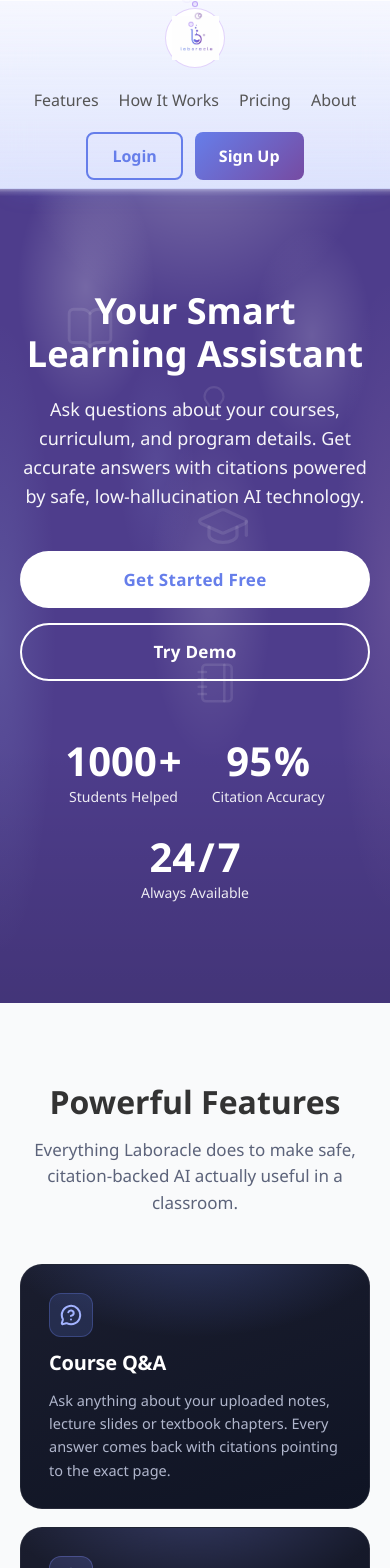
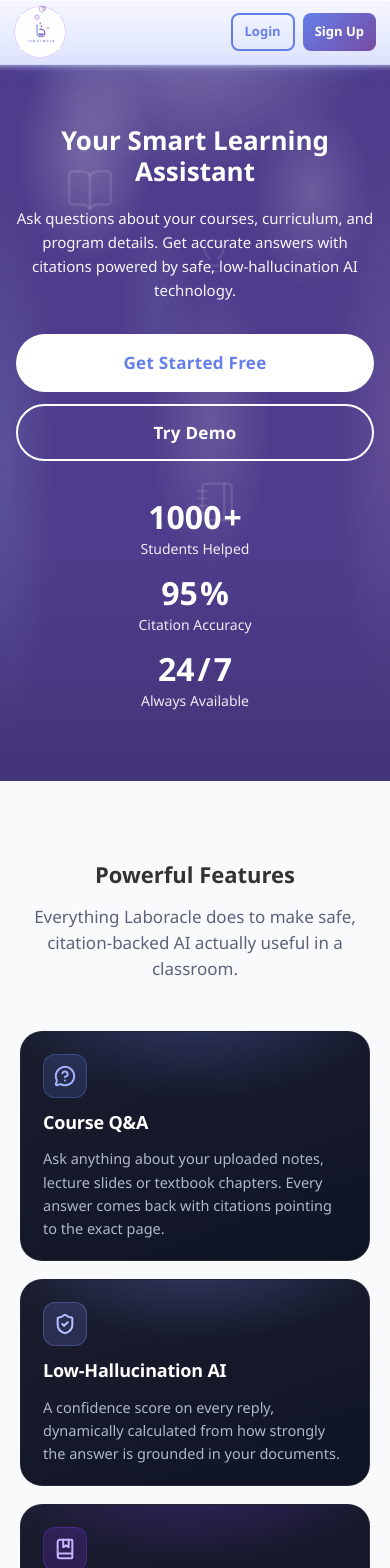
Before and after one commit to fk3q/FinalYearProject, a React (Vite) app: page / in a window 390 px wide. Shown: the top 1568 px of the page. Built offline with nearby package versions, Linux system fonts and the light colour scheme; no server answers.

Commit message:
Push hero video back down, mobile responsive overhaul, replay intro+cards on every login

```diff
--- a/src/ChatPage.jsx
+++ b/src/ChatPage.jsx
@@ -99,11 +99,14 @@ const ChatPage = () => {
 
   // AI-modes flash-card walkthrough.
   //
-  // Auto-show rule: ONLY for first-time users on this device. We mark
-  // the tour as done in localStorage the moment the carousel dismisses
-  // (or even if it never opens this session, after a successful auth)
-  // so it never auto-replays. The session flag set by Login.jsx /
-  // Signup.jsx is consumed but does not force a replay.
+  // Auto-show rules (mirrors ChatIntroVideo):
+  //   1. ALWAYS queue after a fresh login/signup (the
+  //      `laboracle_just_authed` session flag is set by Login.jsx /
+  //      Signup.jsx right before navigating to /chat). The carousel
+  //      then triggers as soon as the cinematic dismisses.
+  //   2. Otherwise, queue only for first-time users on this device
+  //      (`laboracle_modes_tour_done` localStorage flag). This makes
+  //      the tour a one-shot gimmick on organic visits.
   //
   // Manual replay: the "Replay tour" button beneath the AI Mode hint
   // sets `showModesIntro` directly, bypassing the auto-show logic.
@@ -111,12 +114,24 @@ const ChatPage = () => {
   const modesIntroPendingRef = useRef(false);
   useEffect(() => {
     try {
-      // Always clear the fresh-auth flag on mount so it doesn't linger.
+      // Legacy session flag from earlier flow; clear it so it can't
+      // leak into a future build that still checks for it.
       sessionStorage.removeItem("laboracle_show_modes_intro");
-      const tourDone = localStorage.getItem("laboracle_modes_tour_done") === "1";
-      if (!tourDone) {
+
+      const justAuthed =
+        sessionStorage.getItem("laboracle_just_authed") === "1";
+      const tourDone =
+        localStorage.getItem("laboracle_modes_tour_done") === "1";
+
+      if (justAuthed || !tourDone) {
         modesIntroPendingRef.current = true;
       }
+
+      // Consume the auth flag so a same-tab refresh of /chat doesn't
+      // re-trigger the cinematic + cards mid-session. ChatIntroVideo
+      // already read the flag during its initial render (synchronous,
+      // before this effect runs), so clearing it here is safe.
+      sessionStorage.removeItem("laboracle_just_authed");
     } catch {
       /* storage may be unavailable in private mode -- skip the tour */
     }
--- a/src/Login.jsx
+++ b/src/Login.jsx
@@ -30,10 +30,17 @@ const Login = () => {
         saveSessionUser(data.user);
         if (data.user.theme) applyTheme(data.user.theme);
       }
-      // Land returning users straight in the chat workspace.
-      // ChatPage decides whether to show the AI-modes tour based on
-      // a per-device localStorage flag, so logging in doesn't force
-      // an existing user to sit through it again.
+      // Mark this navigation as freshly authenticated. ChatPage and
+      // ChatIntroVideo both consume this flag on mount so the
+      // cinematic intro + AI-modes flash cards play after EVERY
+      // login (and clear the flag once they've been queued up so
+      // organic /chat reloads don't replay them mid-session).
+      try {
+        sessionStorage.setItem("laboracle_just_authed", "1");
+      } catch {
+        /* private mode -- worst case the user just lands on /chat
+           without the cinematic, which is non-fatal. */
+      }
       navigate("/chat");
     },
     [applyTheme, navigate],
--- a/src/MainPage.css
+++ b/src/MainPage.css
@@ -523,9 +523,18 @@
  * on phones so the copy can own the small screen. */
 .hero-video-frame {
   position: absolute;
-  top: 0;
+  /* Shifted ~80px DOWN inside the hero so the visible window of the
+     source clip slides past the dark floor/shadow area at the bottom
+     of the video and that area gets clipped off by the hero's
+     `overflow: hidden`. The frame keeps its full natural height by
+     overshooting `bottom` symmetrically (negative bottom) -- the
+     overshoot is hidden, so the *visible* portion is the same size
+     as before, just translated downward. This restores the original
+     blend the user described as "perfect" before the navbar shrink
+     pulled the whole hero up the page. */
+  top: 80px;
   right: 0;
-  bottom: 0;
+  bottom: -80px;
   width: clamp(280px, 36%, 480px);
   z-index: -1;
   overflow: hidden;
@@ -535,11 +544,17 @@
  * solid hero background (#4E3D8C):
  *   · Left edge -- dissolves the video into the hero base so
  *     there's no hard vertical seam between video and non-video.
- *   · Bottom edge -- covers the thin black letterbox baked into
- *     the bottom of the source clip, blending it into the hero
- *     colour instead of showing a hard black line.
+ *   · Top edge -- now that the frame is shifted down, the empty
+ *     space we'd otherwise expose at the top of the source gets
+ *     softly covered so the streetlight doesn't appear to "float
+ *     in" out of nothing.
+ *   · Bottom edge -- covers any remaining floor shadow / black
+ *     letterbox at the bottom of the source clip, dissolving it
+ *     into the hero colour. Made larger (start at 60% instead of
+ *     78%) since the user reported dark shadows "pouring out" at
+ *     the bottom of the previous setup.
  * Sits above the video but below the glass highlights.
- * If the hero background is re-tuned, both #4E3D8C references below
+ * If the hero background is re-tuned, all #4E3D8C references below
  * must be updated to match. */
 .hero-video-frame::before {
   content: "";
@@ -554,8 +569,13 @@
       #4E3D8C 100%
     ),
     linear-gradient(
+      to top,
+      transparent 88%,
+      #4E3D8C 100%
+    ),
+    linear-gradient(
       to bottom,
-      transparent 78%,
+      transparent 60%,
       #4E3D8C 100%
     );
 }
@@ -1544,47 +1564,205 @@
   transform: none;
 }
 
-/* Responsive Design */
+/* ── Responsive Design ────────────────────────────────────────────────────
+ * Three breakpoints handle the marketing site:
+ *   · 768px  -- narrow tablets / large phones in landscape
+ *   · 640px  -- typical phones in portrait
+ *   · 420px  -- smallest commonly-supported phone widths
+ *
+ * Each breakpoint inherits from the larger one via the cascade, so we
+ * only need to override the things that actually change at each step.
+ * Watch out for any new section added later: anything using a fixed
+ * width or grid-template-columns: repeat(N, 1fr) will need its own
+ * override here or it WILL overflow the viewport on a phone. */
+
+/* Tablet portrait + large phones landscape */
 @media (max-width: 768px) {
+  /* Header: keep the logo + auth pills on the SAME row (stacking
+     them was making the navbar twice as tall on every phone load).
+     The Features/Pricing/About anchor links hide on mobile -- the
+     hero CTAs cover the same intent and there's no room for a real
+     menu without burger-menu JS. */
+  .header {
+    padding: 6px 0;
+  }
   .header-content {
-    flex-direction: column;
-    gap: 20px;
-  }
-
+    padding: 0 14px;
+    gap: 12px;
+  }
   .nav-links {
-    gap: 20px;
-  }
-
+    display: none;
+  }
+  .auth-buttons {
+    gap: 8px;
+  }
+  .login-btn,
+  .signup-btn {
+    padding: 8px 16px;
+    font-size: 14px;
+  }
+
+  /* Hero: smaller padding so the headline isn't 60% scroll on a
+     phone, smaller type, stack CTAs vertically with full width. */
+  .hero {
+    padding: 60px 16px 70px;
+  }
   .hero-title {
     font-size: 36px;
   }
-
   .hero-subtitle {
-    font-size: 18px;
-  }
-
+    font-size: 17px;
+    margin-bottom: 32px;
+  }
   .hero-buttons {
     flex-direction: column;
-    gap: 15px;
-  }
-
+    gap: 12px;
+    margin-bottom: 40px;
+  }
+  .hero-buttons .cta-button {
+    width: 100%;
+  }
   .hero-stats {
-    gap: 30px;
-  }
-
+    gap: 24px;
+    flex-wrap: wrap;
+  }
+
+  /* Section titles + how-it-works arrow rotation. */
   .section-title {
-    font-size: 32px;
-  }
-
+    font-size: 30px;
+  }
   .step-arrow {
     transform: rotate(90deg);
   }
 
+  /* Pricing: cards already auto-fit on minmax(280px, 1fr); make sure
+     the ones that don't fit drop instead of trying to squish. */
   .pricing-amount {
-    font-size: 44px;
-  }
-
+    font-size: 42px;
+  }
   .billing-option {
-    padding: 10px 22px;
-  }
-}
+    padding: 9px 20px;
+    font-size: 14px;
+  }
+}
+
+/* Phones (portrait) */
+@media (max-width: 640px) {
+  .hero-title {
+    font-size: 30px;
+    line-height: 1.18;
+  }
+  .hero-subtitle {
+    font-size: 16px;
+  }
+  .hero-stats {
+    /* Stack stats vertically -- side-by-side they squish to almost
+       nothing once you account for the percentage labels. */
+    flex-direction: column;
+    gap: 18px;
+    text-align: center;
+  }
+  .stat-number {
+    font-size: 38px;
+  }
+  .stat-label {
+    font-size: 14px;
+  }
+
+  .section-title {
+    font-size: 26px;
+  }
+  .features-bento,
+  .pricing-grid,
+  .footer-content {
+    /* Force single-column on phones so cards never overlap or get
+       cut off at the right edge. */
+    grid-template-columns: 1fr;
+    gap: 18px;
+  }
+  .bento-card {
+    padding: 22px 22px 20px;
+    min-height: 0;
+  }
+  .bento-title {
+    font-size: 18px;
+  }
+  .bento-body {
+    font-size: 14.5px;
+  }
+
+  .steps {
+    gap: 14px;
+  }
+  .step {
+    padding: 28px 20px;
+    min-width: 0;
+    width: 100%;
+  }
+
+  .pricing {
+    padding: 60px 16px;
+  }
+  .footer {
+    padding: 44px 16px 18px;
+  }
+  .footer-content {
+    text-align: center;
+  }
+  .social-links {
+    justify-content: center;
+  }
+}
+
+/* Smallest phones */
+@media (max-width: 420px) {
+  /* Logo can shrink a touch more on tiny screens so the auth
+     buttons keep enough room. */
+  .logo,
+  .logo-disc {
+    width: 52px;
+    height: 52px;
+  }
+  .logo-img {
+    width: 40px;
+    height: 40px;
+  }
+  .logo-bubbles {
+    width: 56px;
+  }
+
+  .login-btn,
+  .signup-btn {
+    padding: 7px 12px;
+    font-size: 13px;
+  }
+  .hero-title {
+    font-size: 26px;
+  }
+  .hero-subtitle {
+    font-size: 15px;
+  }
+  .stat-number {
+    font-size: 32px;
+  }
+  .section-title {
+    font-size: 22px;
+  }
+  .pricing-amount {
+    font-size: 36px;
+  }
+}
+
+/* Universal safety net -- prevents long unbreakable strings (URLs,
+   long words, code samples in cards) from blowing out the viewport. */
+@media (max-width: 768px) {
+  body,
+  .hero-content,
+  .bento-card,
+  .step,
+  .pricing-card,
+  .footer-section {
+    overflow-wrap: anywhere;
+    word-break: break-word;
+  }
+}
--- a/src/Signup.jsx
+++ b/src/Signup.jsx
@@ -128,10 +128,17 @@ const Signup = () => {
           return;
         }
       }
-      // Default signup success: send straight into chat. ChatPage
-      // owns the AI-modes tour trigger via its own localStorage
-      // flag, so brand-new accounts will see the cards once on this
-      // device and never again.
+      // Default signup success: send straight into chat. We tag the
+      // navigation as freshly authenticated so ChatPage and the
+      // ChatIntroVideo modal both replay the cinematic + AI-modes
+      // walkthrough on every login/signup (not just the first time
+      // a device sees the app).
+      try {
+        sessionStorage.setItem("laboracle_just_authed", "1");
+      } catch {
+        /* private mode -- non-fatal, user just lands without the
+           cinematic on this navigation. */
+      }
       navigate("/chat");
     },
     [navigate],
--- a/src/components/ChatIntroVideo.jsx
+++ b/src/components/ChatIntroVideo.jsx
@@ -16,12 +16,22 @@ import "./ChatIntroVideo.css";
 // playing -- a single user gesture is enough to unmute even if the
 // page hadn't been interacted with yet.
 const ChatIntroVideo = ({ src = "/chat-intro.mp4", onClose }) => {
-  // Play the video once per device, not on every /chat mount. We
-  // initialise `open` from localStorage so a returning user is never
-  // ambushed by the cinematic again, and so the parent's onClose chain
-  // (AI-modes carousel) gets a chance to fire immediately.
+  // Play rules:
+  //   1. Always play if the user JUST authenticated (Login/Signup
+  //      sets `laboracle_just_authed` in sessionStorage right before
+  //      navigating to /chat). This is the common case and the one
+  //      the user explicitly asked for -- the cinematic should
+  //      replay on every login, not just the first visit per
+  //      device.
+  //   2. Otherwise, play once per device as a first-run gimmick
+  //      (`laboracle_intro_video_seen` in localStorage gates this).
+  //   3. If neither flag fires, suppress the modal entirely so a
+  //      returning user reloading /chat mid-session isn't ambushed.
   const [open, setOpen] = useState(() => {
     try {
+      const justAuthed =
+        sessionStorage.getItem("laboracle_just_authed") === "1";
+      if (justAuthed) return true;
       return localStorage.getItem("laboracle_intro_video_seen") !== "1";
     } catch {
       return true;
```
